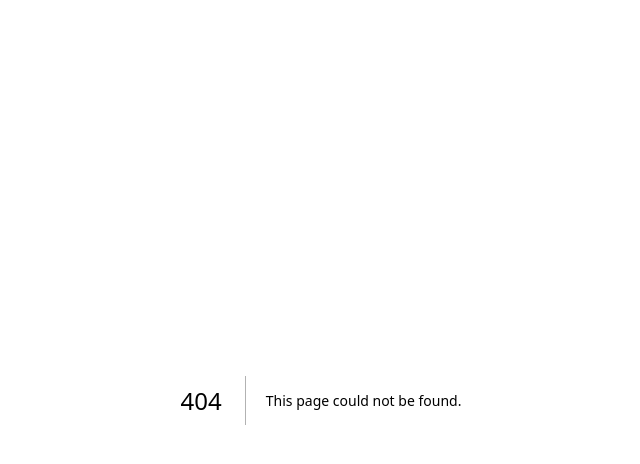
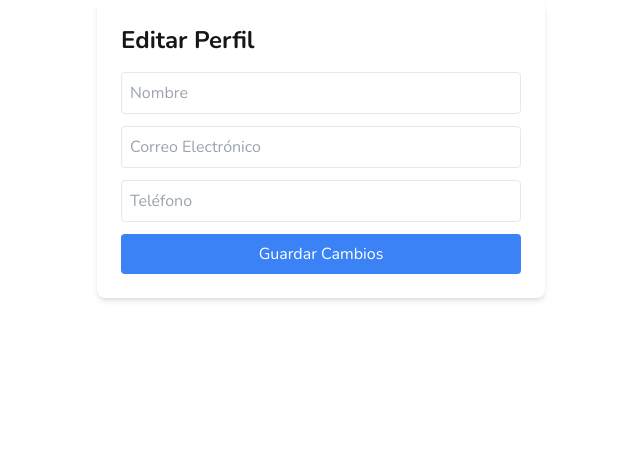
Before and after one commit to agrop1/agrop1, a Next.js app: page /modi_informacion in a window 1280 px wide. Before the commit this address had no page. Shown: the top 464 px of the page, without its empty margins (319-959 px from the left). Built offline with nearby package versions, Linux system fonts and the light colour scheme.

Commit message:
Agregue la modificación de la información de usuario

```diff
--- /dev/null
+++ b/app/modi_informacion/page.tsx
@@ -0,0 +1,56 @@
+"use client"
+
+import { useState, ChangeEvent } from "react";
+
+interface UserData {
+  name: string;
+  email: string;
+  phone: string;
+}
+
+export default function ProfilePage() {
+  const [userData, setUserData] = useState<UserData>({
+    name: "",
+    email: "",
+    phone: "",
+  });
+
+  const handleChange = (e: ChangeEvent<HTMLInputElement>) => {
+    setUserData({ ...userData, [e.target.name]: e.target.value });
+  };
+
+  const handleSubmit = () => {
+    console.log("Datos actualizados:", userData);
+  };
+
+  return (
+    <div className="max-w-md mx-auto p-6 bg-white shadow-md rounded-lg">
+      <h2 className="text-2xl font-bold mb-4">Editar Perfil</h2>
+      <input
+        type="text"
+        name="name"
+        placeholder="Nombre"
+        value={userData.name}
+        onChange={handleChange}
+        className="mb-3 p-2 border rounded w-full"
+      />
+      <input
+        type="email"
+        name="email"
+        placeholder="Correo Electrónico"
+        value={userData.email}
+        onChange={handleChange}
+        className="mb-3 p-2 border rounded w-full"
+      />
+      <input
+        type="tel"
+        name="phone"
+        placeholder="Teléfono"
+        value={userData.phone}
+        onChange={handleChange}
+        className="mb-3 p-2 border rounded w-full"
+      />
+      <button onClick={handleSubmit} className="w-full bg-blue-500 text-white p-2 rounded">Guardar Cambios</button>
+    </div>
+  );
+}
```
